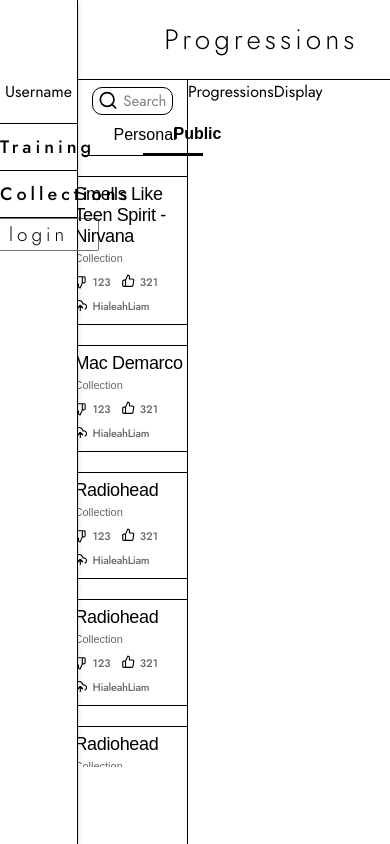
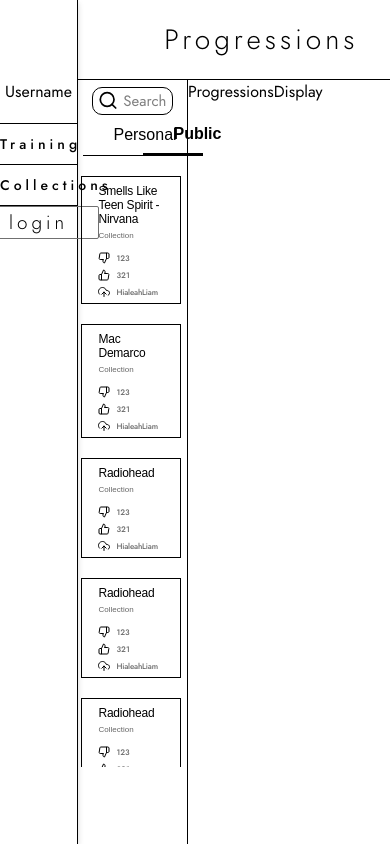
Before and after one commit to HialeahLiam/Progressions-old-, a React (Create React App) app: page /collections in a window 390 px wide. Shown: the top 844 px of the page. Built offline with nearby package versions, Linux system fonts and the light colour scheme; no server answers.

Commit message:
Resize collection card text and icons for different breakpoints

```diff
--- a/src/components/CollectionCard/CollectionCard.jsx
+++ b/src/components/CollectionCard/CollectionCard.jsx
@@ -46,24 +46,24 @@
             </button>
             <div className={styles.dataRow}>
               <div className={styles.data}>
-                <svg className={styles.icon} width="24" height="24" viewBox="-3 -4 24 24" fill="none" xmlns="http://www.w3.org/2000/svg">
-                  <g transform="scale(0.7)">
+                <svg className={styles.icon} width="24" height="24" viewBox="0 0 24 24" fill="none" xmlns="http://www.w3.org/2000/svg">
+                  <g>
                     <path d="M17 2H19.67C20.236 1.98999 20.7859 2.18813 21.2154 2.55682C21.645 2.9255 21.9242 3.43906 22 4V11C21.9242 11.5609 21.645 12.0745 21.2154 12.4432C20.7859 12.8119 20.236 13.01 19.67 13H17M10 15V19C10 19.7956 10.3161 20.5587 10.8787 21.1213C11.4413 21.6839 12.2044 22 13 22L17 13V2H5.72003C5.2377 1.99455 4.76965 2.16359 4.40212 2.47599C4.0346 2.78839 3.79235 3.22309 3.72003 3.7L2.34003 12.7C2.29652 12.9866 2.31586 13.2793 2.39669 13.5577C2.47753 13.8362 2.61793 14.0937 2.80817 14.3125C2.99842 14.5313 3.23395 14.7061 3.49846 14.8248C3.76297 14.9435 4.05012 15.0033 4.34003 15H10Z" stroke="black" strokeWidth="2" strokeLinecap="round" strokeLinejoin="round" />
                   </g>
                 </svg>
                 <span className={styles.downvotes}>{c.downvotes}</span>
               </div>
               <div className={styles.data}>
-                <svg className={styles.icon} width="24" height="24" viewBox="-4 -2 24 24" fill="none" xmlns="http://www.w3.org/2000/svg">
-                  <g transform="scale(0.7)">
+                <svg className={styles.icon} width="24" height="24" viewBox="0 0 24 24" fill="none" xmlns="http://www.w3.org/2000/svg">
+                  <g>
                     <path d="M7 22H4C3.46957 22 2.96086 21.7893 2.58579 21.4142C2.21071 21.0391 2 20.5304 2 20V13C2 12.4696 2.21071 11.9609 2.58579 11.5858C2.96086 11.2107 3.46957 11 4 11H7M14 9V5C14 4.20435 13.6839 3.44129 13.1213 2.87868C12.5587 2.31607 11.7956 2 11 2L7 11V22H18.28C18.7623 22.0055 19.2304 21.8364 19.5979 21.524C19.9654 21.2116 20.2077 20.7769 20.28 20.3L21.66 11.3C21.7035 11.0134 21.6842 10.7207 21.6033 10.4423C21.5225 10.1638 21.3821 9.90629 21.1919 9.68751C21.0016 9.46873 20.7661 9.29393 20.5016 9.17522C20.2371 9.0565 19.9499 8.99672 19.66 9H14Z" stroke="black" strokeWidth="2" strokeLinecap="round" strokeLinejoin="round" />
                   </g>
                 </svg>
                 <span className={styles.upvotes}>{c.upvotes}</span>
               </div>
               <div className={styles.data}>
-                <svg className={styles.icon} width="24" height="24" viewBox="-4 -3 24 24" fill="none" xmlns="http://www.w3.org/2000/svg">
-                  <g transform="scale(0.7)" clipPath="url(#clip0_919_4218)">
+                <svg className={styles.icon} width="24" height="24" viewBox="0 0 24 24" fill="none" xmlns="http://www.w3.org/2000/svg">
+                  <g clipPath="url(#clip0_919_4218)">
                     <path d="M16 16L12 12L8 16" stroke="black" strokeWidth="2" strokeLinecap="round" strokeLinejoin="round" />
                     <path d="M12 12V21" stroke="black" strokeWidth="2" strokeLinecap="round" strokeLinejoin="round" />
                     <path d="M20.39 18.39C21.3653 17.8583 22.1358 17.0169 22.5798 15.9986C23.0239 14.9804 23.1162 13.8432 22.8422 12.7667C22.5682 11.6901 21.9434 10.7355 21.0666 10.0534C20.1898 9.37138 19.1108 9.00073 18 9H16.74C16.4373 7.82924 15.8731 6.74233 15.0899 5.82099C14.3067 4.89965 13.3248 4.16785 12.2181 3.68061C11.1113 3.19336 9.90851 2.96336 8.70008 3.00788C7.49164 3.05241 6.30903 3.3703 5.24114 3.93766C4.17325 4.50503 3.24787 5.3071 2.53458 6.28358C1.82129 7.26006 1.33865 8.38554 1.12294 9.57539C0.90723 10.7653 0.964065 11.9885 1.28917 13.1533C1.61428 14.318 2.1992 15.3939 2.99996 16.3" stroke="black" strokeWidth="2" strokeLinecap="round" strokeLinejoin="round" />
--- a/src/components/CollectionCard/CollectionCard.module.css
+++ b/src/components/CollectionCard/CollectionCard.module.css
@@ -18,11 +18,6 @@
     width: 250px;
 }
 
-@media (max-width: 1200px) {
-    .card {
-        width: 150px
-    }
-}
 
 .clickArea {
     display: flex;
@@ -54,19 +49,18 @@
     display: flex;
     align-items: center;
     justify-content: flex-start;
-    margin-right: 5px
+    margin-right: 5px;
 }
 
 .type {
-font-weight: 400;
-font-size: 11px;
-color: rgba(0, 0, 0, 0.6);
-margin-bottom: 5px;
+    font-weight: 400;
+    font-size: 11px;
+    color: rgba(0, 0, 0, 0.6);
+    margin-bottom: 5px;
 }
 
 .icon {
-    scale: 0.8;
-    /* background-color: red; */
+    transform: scale(0.7);
 }
 
 .label {
@@ -107,11 +101,36 @@
     margin-bottom: 5px;
 }
 
-/* @media (max-width: 1390px) {
+@media (max-width: 1200px) {
+    .card {
+        min-width: 150px;
+        max-width: 150px;
+    }
+}
 
-    .dataRow {
-        flex-direction: column;
-        align-items: baseline;
+@media (max-width: 800px) {
+    .card {
+        min-width: 100px;
+        max-width: 100px;
     }
 
-} */
+    .icon {
+        transform: scale(0.5);
+    }
+
+    .type {
+        font-size: 8px;
+    }
+
+    .data {
+        margin-bottom: -7px;
+    }
+
+    .label {
+        font-size: 8px;
+    }
+
+    .title {
+        font-size: 12px;
+    }
+}
--- a/src/components/NavBar/NavBar.module.css
+++ b/src/components/NavBar/NavBar.module.css
@@ -11,6 +11,12 @@
 
 }
 
+@media (max-width: 800px) {
+    .nav {
+
+    }
+}
+
 .accountBox {
     border-bottom: 1px solid;
     width: 100%;
--- a/src/components/NavLink/NavLink.module.css
+++ b/src/components/NavLink/NavLink.module.css
@@ -10,3 +10,9 @@
     text-align: center;
 
 }
+
+@media (max-width: 1000px) {
+    .link {
+        font-size: 14px;
+    }
+}
```
